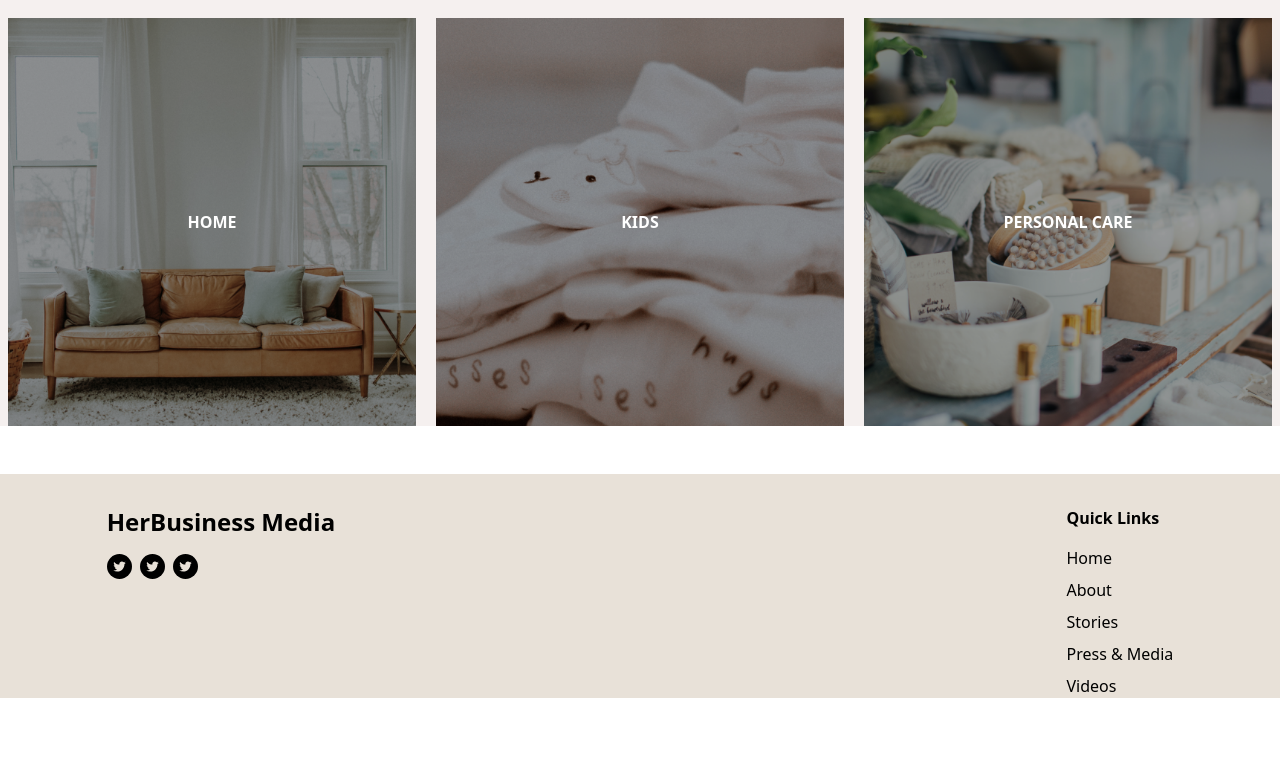
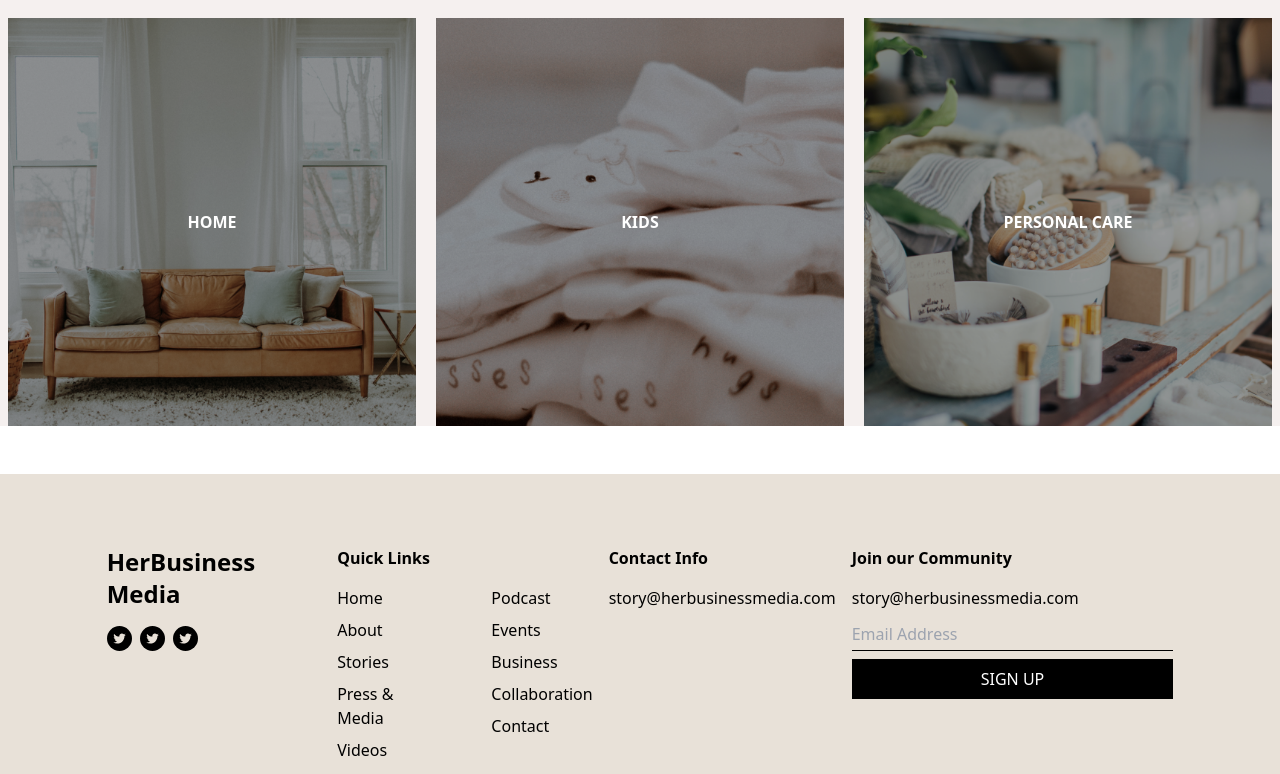
Before and after one commit to skynette/henry, a React (Vite) app: page / in a window 1280 px wide. Shown: the part 1888-2662 px from the top of the page. Before the commit the page ends 2586 px from the top, so only its background shows below. Built offline with nearby package versions, Linux system fonts and the light colour scheme.

Commit message:
services page done

```diff
--- a/src/components/Footer.jsx
+++ b/src/components/Footer.jsx
@@ -2,8 +2,8 @@ import { SocialIcon } from "react-social-icons";
 
 function Footer() {
 	return (
-		<footer className="bg-footer mt-12">
-			<div className="flex flex-col md:flex-row gap-4 justify-between items-start w-5/6 mx-auto">
+		<footer className="bg-footer mt-12 h-[300px]">
+			<div className="flex flex-col md:flex-row gap-4 justify-between items-start w-5/6 mx-auto pt-10">
 				{/* brandname n icons */}
 				<div className="mt-4">
 					<h1 className="text-2xl font-bold py-4">HerBusiness Media</h1>
@@ -17,7 +17,7 @@ function Footer() {
 				{/* quick links */}
 				<div className="mt-8">
 					<p className="font-bold mb-4">Quick Links</p>
-					<div className="flex gap-2">
+					<div className="flex gap-16">
 						<div className="flex flex-col gap-2">
 							<a href="">Home</a>
 							<a href="">About</a>
@@ -25,13 +25,32 @@ function Footer() {
 							<a href="">Press & Media</a>
 							<a href="">Videos</a>
 						</div>
+						<div className="flex flex-col gap-2">
+							<a href="">Podcast</a>
+							<a href="">Events</a>
+							<a href="">Business</a>
+							<a href="">Collaboration</a>
+							<a href="">Contact</a>
+						</div>
 
 					</div>
 				</div>
 
 				{/* contact info */}
+				<div className="mt-8">
+					<p className="font-bold mb-4">Contact Info</p>
+					<p className="" >story@herbusinessmedia.com</p>
+				</div>
 
 				{/* join community */}
+				<div className="mt-8">
+					<p className="font-bold mb-4">Join our Community</p>
+					<p className="" >story@herbusinessmedia.com</p>
+					<input placeholder="Email Address" className="bg-transparent border-b border-black my-2 py-1 w-full"/>
+					<button className="bg-black text-white px-6 py-2 w-full">
+						SIGN UP
+					</button>
+				</div>
 
 			</div>
 		</footer>
--- a/src/components/Navbar.jsx
+++ b/src/components/Navbar.jsx
@@ -68,10 +68,10 @@ function Navbar() {
 							</div>
 
 							<div className='flex justify-between items-center gap-2'>
-								<button className='bg-transparent border rounded-lg px-4 py-2'>
-									<a href="#" className=''>LOGIN</a>
+								<button className='bg-transparent border border-black rounded-full px-4 py-2'>
+									LOGIN
 								</button>
-								<a href="#" className='bg-black text-white rounded-lgpx-4 py-2'>SIGN UP</a>
+								<a href="#" className='bg-black text-white rounded-full px-4 py-2'>SIGN UP</a>
 							</div>
 						</>
 					)}
```
Also changed, not shown: src/fonts/Book Antiqua Font.ttf (added), src/fonts/Goudy Old Style Regular.ttf (added).
